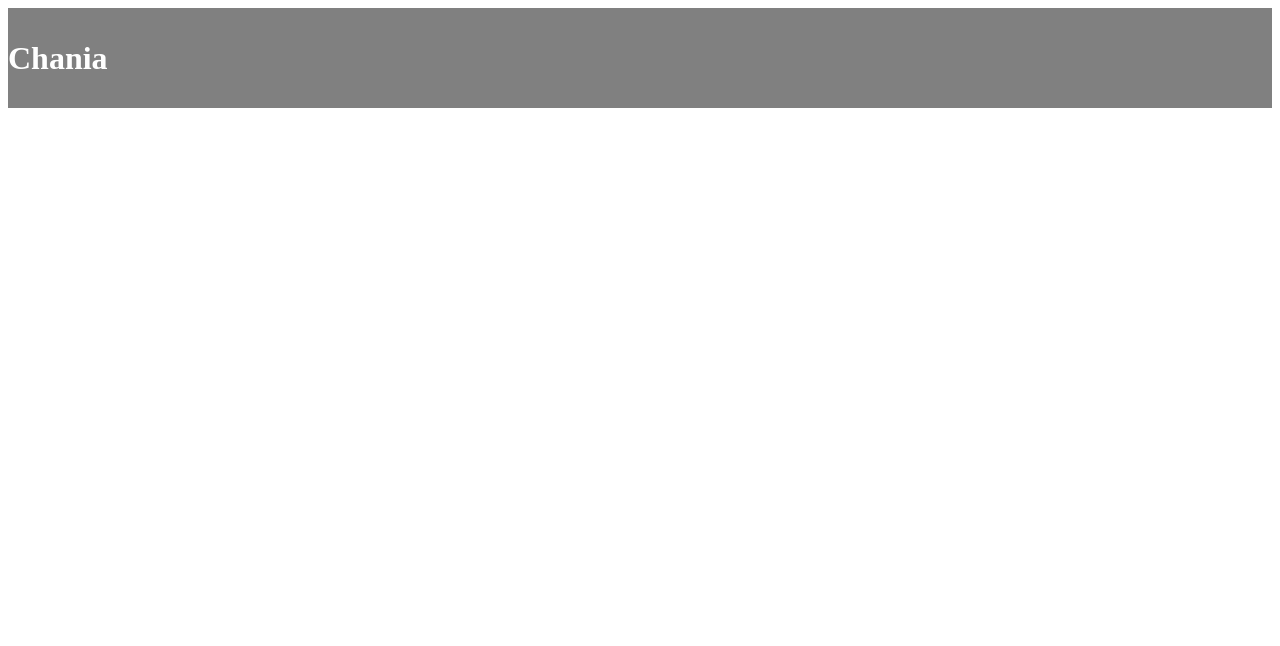
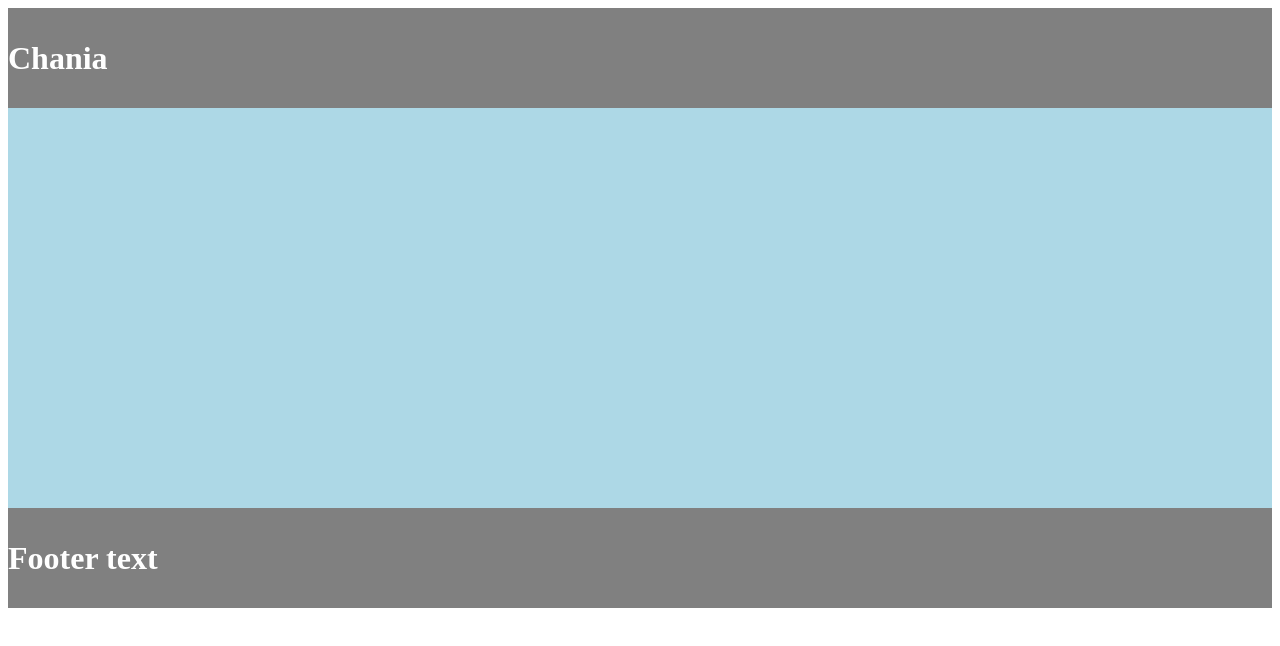
Before and after one commit to fahadshoukat/LayoutPlanning, a plain HTML site: page index.html in a window 1280 px wide. Drawn offline with Linux system fonts and the light colour scheme.

Commit message:
stylingStructure

```diff
--- a/index.html
+++ b/index.html
@@ -8,10 +8,15 @@
     <link rel="stylesheet" href="style.css">
 </head>
 <body>
-    <div id="header">
+    <div id="header" class="textContent">
         <h1>Chania</h1>
     </div>
-    <div id="mainContent"></div>
-    <div id="footer"></div>
+    <div id="mainContent">
+        <!-- <div id="navigationBar"></div>
+        <div id="content"></div> -->
+    </div>
+    <div id="footer" class="textContent">
+        <h1>Footer text</h1>
+    </div>
 </body>
 </html>
--- a/style.css
+++ b/style.css
@@ -1,7 +1,11 @@
-#header {
+.textContent {
     background-color: gray;
     height: 100px;
     color: white;
     display: flex;
     align-items: center;
 }
+#mainContent {
+    background-color: lightblue;
+    height: 400px;
+}
```
